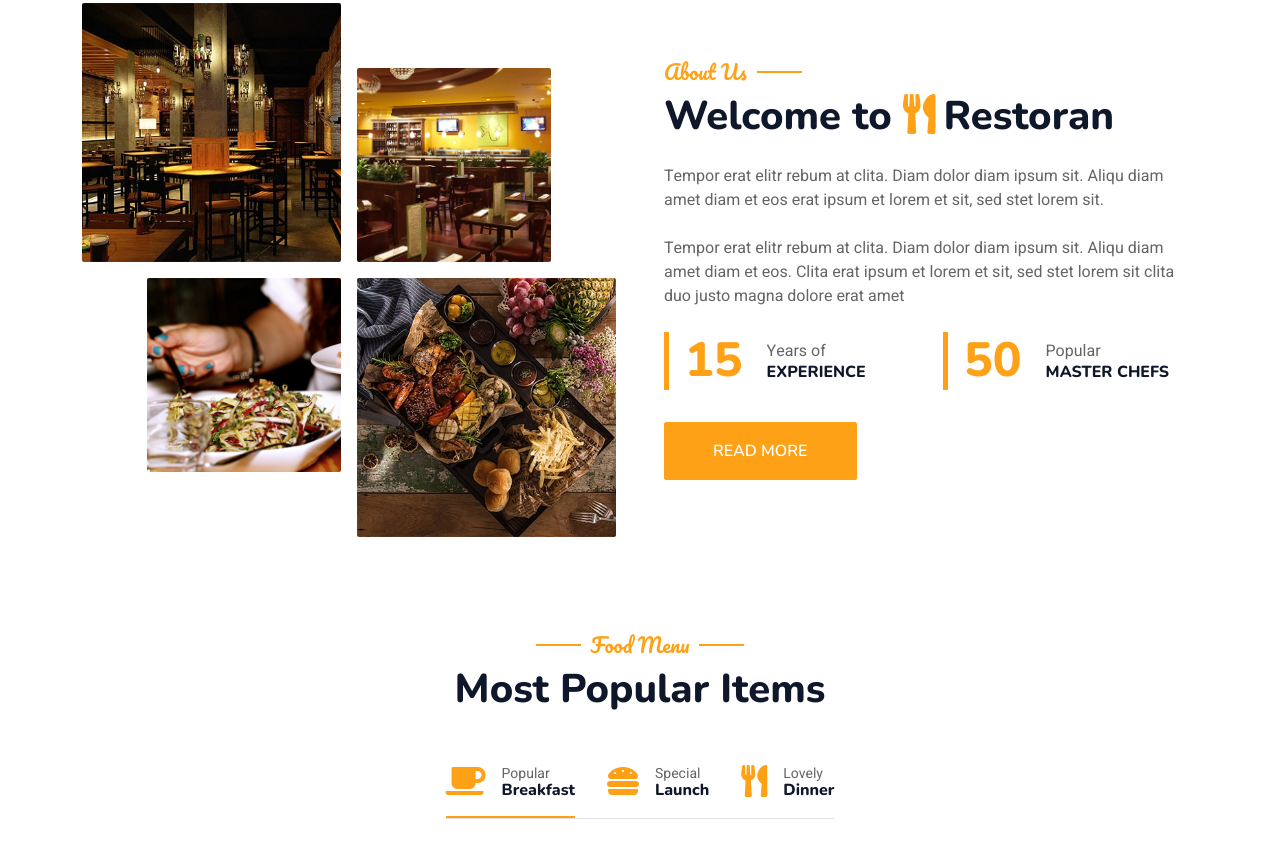
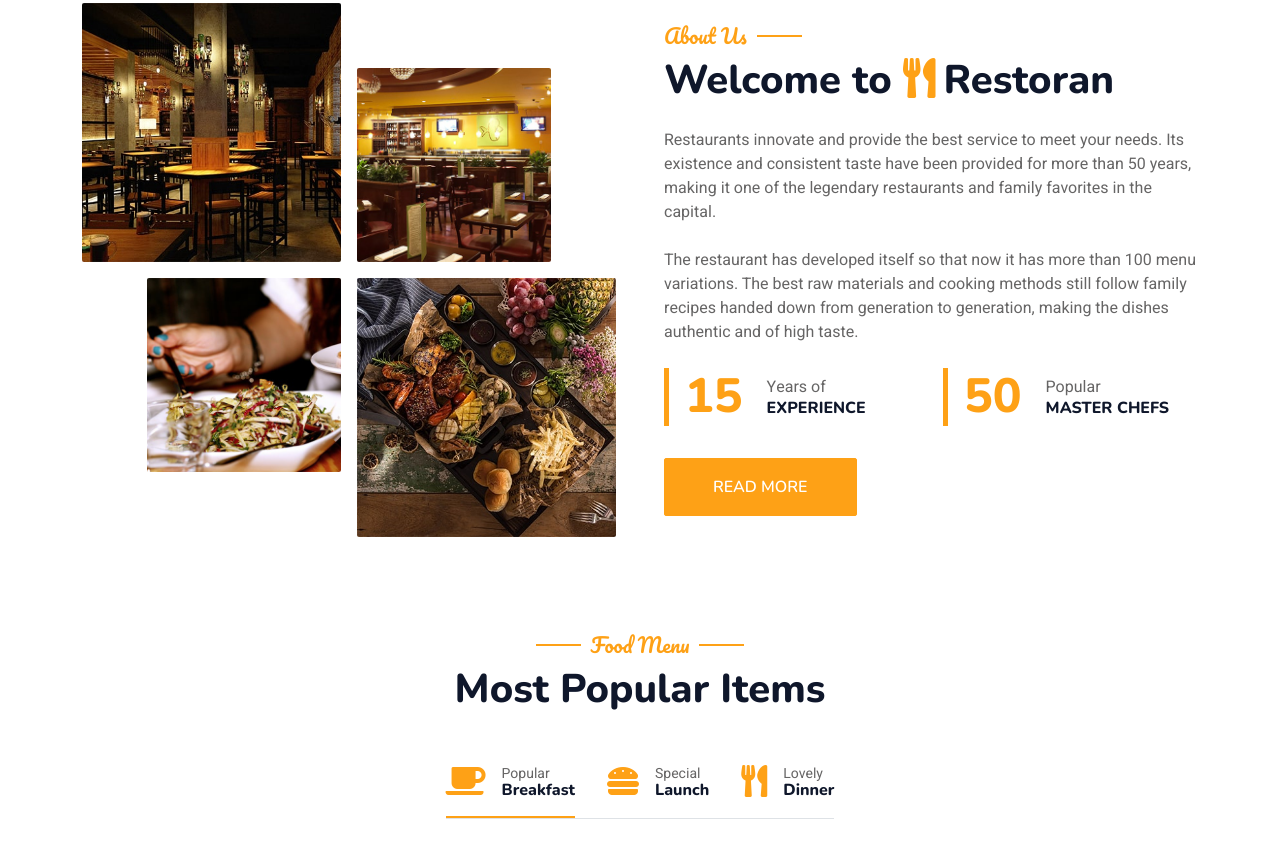
Before and after one commit to adinnnf/kelprojek, a plain HTML site: page index.html in a window 1280 px wide. Shown: the part 1339-2203 px from the top of the page. Drawn offline with nearby package versions, Linux system fonts and the light colour scheme.

Commit message:
menyelesaikan halaman about

```diff
--- a/index.html
+++ b/index.html
@@ -160,8 +160,8 @@
                     <div class="col-lg-6">
                         <h5 class="section-title ff-secondary text-start text-primary fw-normal">About Us</h5>
                         <h1 class="mb-4">Welcome to <i class="fa fa-utensils text-primary me-2"></i>Restoran</h1>
-                        <p class="mb-4">Tempor erat elitr rebum at clita. Diam dolor diam ipsum sit. Aliqu diam amet diam et eos erat ipsum et lorem et sit, sed stet lorem sit.</p>
-                        <p class="mb-4">Tempor erat elitr rebum at clita. Diam dolor diam ipsum sit. Aliqu diam amet diam et eos. Clita erat ipsum et lorem et sit, sed stet lorem sit clita duo justo magna dolore erat amet</p>
+                        <p class="mb-4">Restaurants innovate and provide the best service to meet your needs. Its existence and consistent taste have been provided for more than 50 years, making it one of the legendary restaurants and family favorites in the capital.</p>
+                        <p class="mb-4">The restaurant has developed itself so that now it has more than 100 menu variations. The best raw materials and cooking methods still follow family recipes handed down from generation to generation, making the dishes authentic and of high taste.</p>
                         <div class="row g-4 mb-4">
                             <div class="col-sm-6">
                                 <div class="d-flex align-items-center border-start border-5 border-primary px-3">
```
